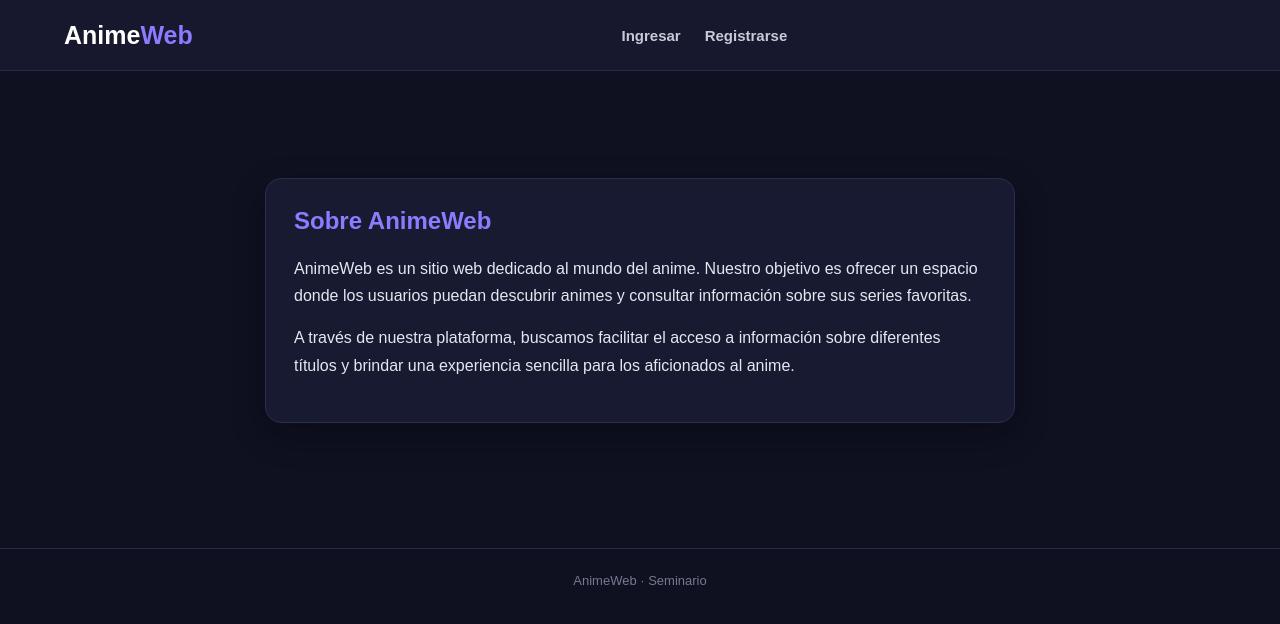
After one commit to CB8919/seminario-web, a Django app: page /nosotros/ in a window 1280 px wide. The commit adds this page. Shown: the top 624 px of the page. Run offline with Django 5.2, Linux system fonts and the light colour scheme.

Commit message:
Actualización del proyecto

```diff
--- a/seminario_web/static/inicio.css
+++ b/seminario_web/static/inicio.css
@@ -883,3 +883,21 @@ a {
         padding: 20px;
     }
 }
+
+/* Página Nosotros */
+.nosotros-page {
+    max-width: 800px;
+    margin: 40px auto;
+    padding: 25px;
+    color: #e2e8f0;
+}
+
+.nosotros-page h1 {
+    color: #8b7cff;
+    margin-bottom: 20px;
+}
+
+.nosotros-page p {
+    line-height: 1.7;
+    margin-bottom: 15px;
+}
--- a/seminario_web/templates/base.html
+++ b/seminario_web/templates/base.html
@@ -31,12 +31,16 @@
         </a>
 
         <nav id="menu-navegacion" class="nav-links">
-            <a href="{% url 'inicio' %}">Inicio</a>
 
             {% if user.is_authenticated %}
+                <a href="{% url 'inicio' %}">Inicio</a>
+
+
                 <a href="{% url 'favoritos' %}">Mis favoritos</a>
 
                 <a href="{% url 'consulta' %}">Contactanos</a>
+
+                <a href="{% url 'nosotros' %}">Nosotros</a>
 
                 {% if user.is_staff %}
                     <a href="{% url 'listar_usuarios' %}">Usuarios registrados</a>
--- /dev/null
+++ b/seminario_web/templates/nosotros.html
@@ -0,0 +1,25 @@
+
+{% extends 'base.html' %}
+
+{% block titulo %}Nosotros | AnimeWeb{% endblock %}
+
+{% block contenido %}
+<section class="nosotros-page">
+    <div class="form-card">
+        <h1>Sobre AnimeWeb</h1>
+
+        <p>
+            AnimeWeb es un sitio web dedicado al mundo del anime.
+            Nuestro objetivo es ofrecer un espacio donde los usuarios
+            puedan descubrir animes y consultar información sobre sus
+            series favoritas.
+        </p>
+
+        <p>
+            A través de nuestra plataforma, buscamos facilitar el acceso
+            a información sobre diferentes títulos y brindar una
+            experiencia sencilla para los aficionados al anime.
+        </p>
+    </div>
+</section>
+{% endblock %}
--- a/seminario_web/templates/registration/usuarios.html
+++ b/seminario_web/templates/registration/usuarios.html
@@ -11,6 +11,7 @@
         <tr>
             <th>Nombre de usuario</th>
             <th>Fecha de registro</th>
+
             <th>Acciones</th>
         </tr>
     </thead>
@@ -19,6 +20,7 @@
         <tr>
             <td>{{ usuario.username }}</td>
             <td>{{ usuario.date_joined|date:"d/m/Y" }}</td>
+
             <td>
                 <form method="post" action="{% url 'eliminar_usuario' usuario.id %}">
                     {% csrf_token %}
@@ -34,5 +36,3 @@
     </tbody>
 </table>
 {% endblock %}
-
-<!--{% url 'eliminar_usuario' usuario.id %}-->
--- a/seminario_web/urls.py
+++ b/seminario_web/urls.py
@@ -11,6 +11,7 @@ urlpatterns = [
     path('cerrar-sesion-navegador/', views.cerrar_sesion_navegador, name='cerrar_sesion_navegador'),
     path('usuarios/', views.listar_usuarios, name = 'listar_usuarios'),
     path('usuarios/eliminar/<int:user_id>/', views.eliminar_usuario, name = 'eliminar_usuario'),
-    path('consulta/', views.enviar_consulta, name='consulta'),
+    path('consulta/', views.enviar_consulta, name = 'consulta'),
+    path('nosotros/', views.nosotros, name = 'nosotros'),
 
 ]
--- a/seminario_web/views.py
+++ b/seminario_web/views.py
@@ -1,6 +1,6 @@
 import html
 import re
-
+from rest_framework.authtoken.models import Token
 from django.contrib.auth import logout
 from django.http import JsonResponse
 import requests
@@ -108,8 +108,8 @@ def inicio(request):
         }
     )
 
-
-@login_required # Sirve para que solo los usuarios autenticados puedan acceder a la vista
+# Sirve para que solo los usuarios autenticados puedan acceder a la vista
+@login_required
 def agregra_favorito(request):
     if request.method == 'POST':
         Favorito.objects.get_or_create(
@@ -147,6 +147,10 @@ def cerrar_sesion_navegador(request):
 @staff_member_required
 def listar_usuarios(request):
     usuarios = User.objects.all()
+
+    for usuario in usuarios:
+        usuario.token = Token.objects.get_or_create(user = usuario)[0]
+
     return render(request, 'registration/usuarios.html', {'usuarios': usuarios})
 
 @staff_member_required
@@ -189,3 +193,6 @@ def enviar_consulta(request):
         })
 
     return render(request, 'registration/consulta.html')
+
+def nosotros(request):
+    return render(request, 'nosotros.html')
```
Also changed, not shown: config/settings.py (+10 -1 lines), seminario_web/templates/registration/registro.html (line endings or trailing spaces).
